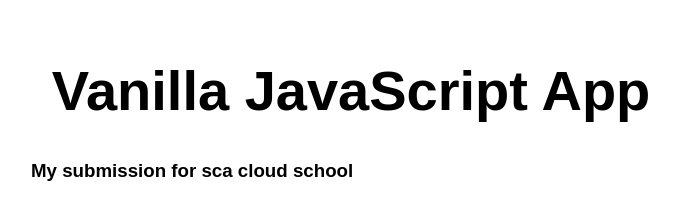
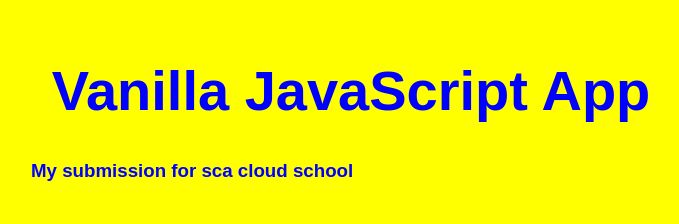
Before and after one commit to jadesola123/testapp, a website: page src/index.html in a window 1280 px wide. Shown: the whole page, without its empty margins (289-968 px from the left). Drawn offline with Linux system fonts and the light colour scheme.

Commit message:
Update styles.css

```diff
--- a/src/styles.css
+++ b/src/styles.css
@@ -6,7 +6,8 @@ html, body {
   margin: 0;
   border: 0;
   padding: 0;
-  background-color: #fff;
+  background-color: yellow;
+  color: blue
 }
 
 main {
```
